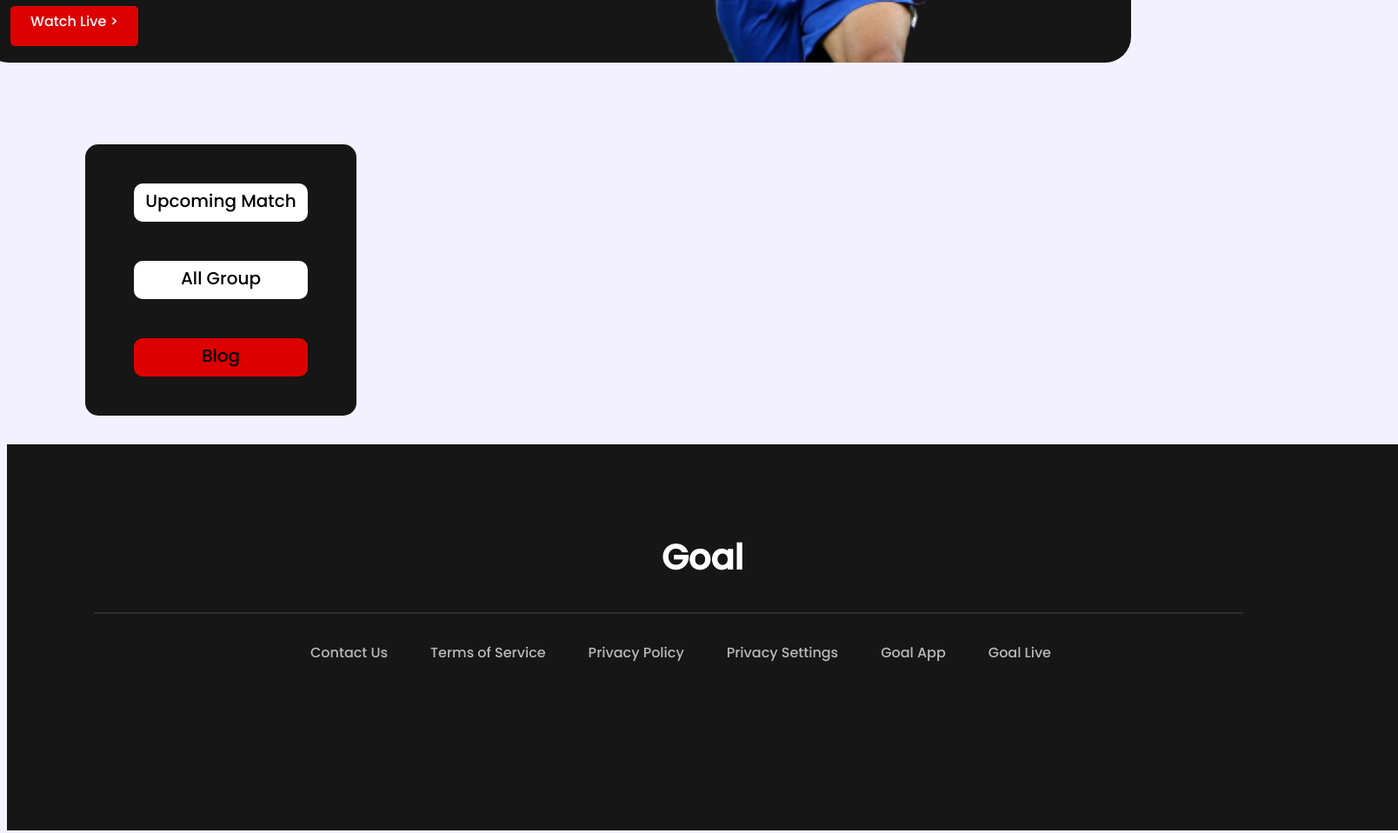
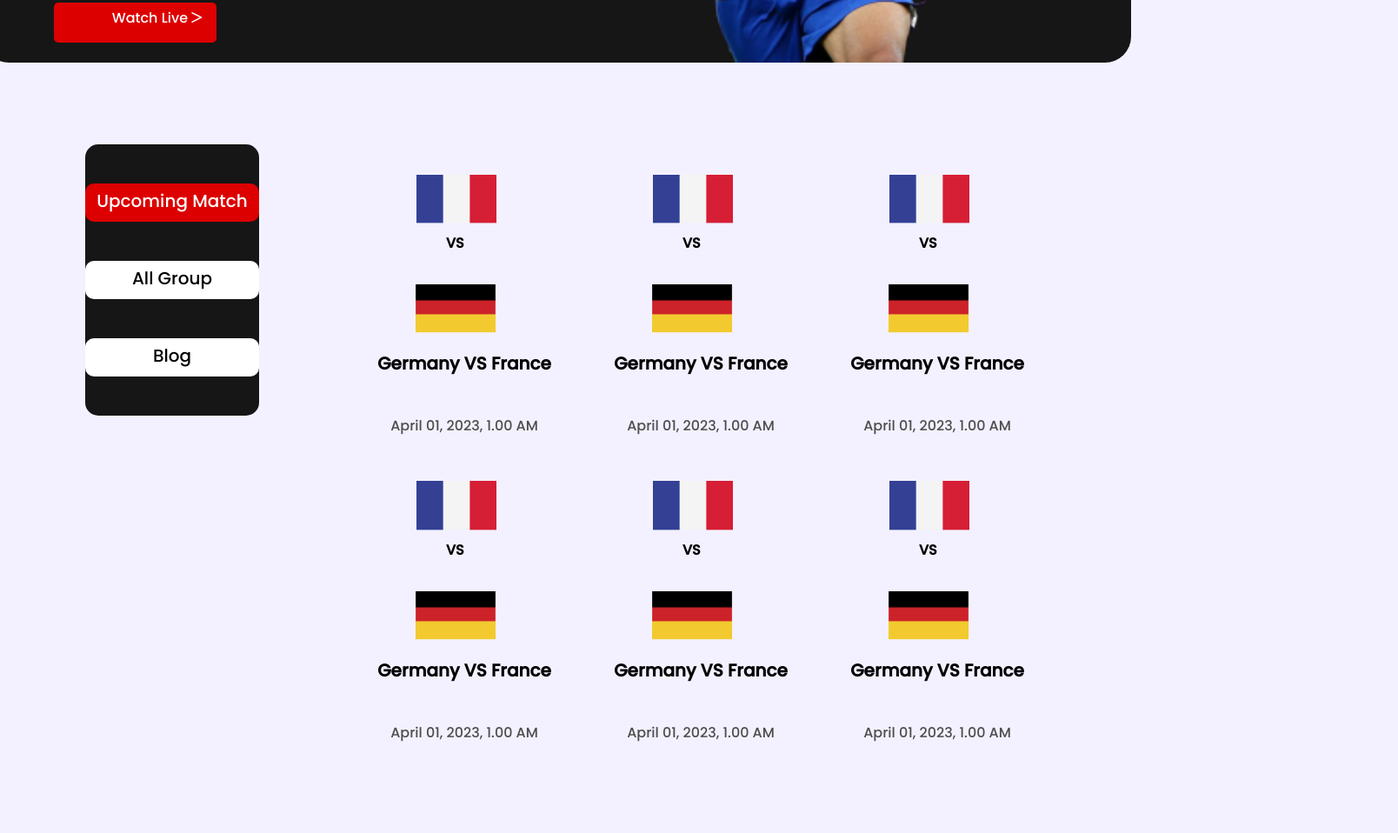
Before and after one commit to zasimmallick/world-cup, a plain HTML site: page match.html in a window 1280 px wide. Shown: the part 620-1578 px from the top of the page at 87% size, 1608 px wide, since content can reach past the window. Drawn offline with Linux system fonts and the light colour scheme.

Commit message:
least commit

```diff
--- a/match.html
+++ b/match.html
@@ -23,7 +23,7 @@
                       random text. It has roots in a piece of classical Latin literature from 45 BC, making it over 2000 years old.
                    </p>
                   <div class="link-button">
-                      <a class="link-button " target="_blank" href="https://www.facebook.com/zasimmallick.Z">Watch Live > </a>
+                      <a class="link-button " target="_blank" href="https://www.facebook.com/zasimmallick.Z">Watch Live <i class="fa-regular fa-greater-than"></i> </a>
                   </div>
 
             </div>
@@ -38,11 +38,103 @@
   <main>
       <section class="section-1">
           <div class="menu-bar">
-              <a href="" id="all" class="link-menu" >Upcoming Match</a>
+              <a href="" id="match" class="link-menu" >Upcoming Match</a>
               <a href="" id="all" class="link-menu">All Group</a>
-          <a href="" id="blog" class="link-menu">Blog</a>
+          <a href="http://127.0.0.1:5500/index.html" id="all" class="link-menu">Blog</a>
           </div>
+          <section class="section-3">
+            <div class="Matchs">
+                <div class="match-img">
+                    <img src="images/Flag.png" alt="">
+                    <h4>VS</h4>
+                    <img src="images/germany Flag.png" alt="">
+                </div>
+                <div  class="bolg-detail">
+                    <h3 id="title" class="blog-tilte">
+                        Germany VS France
+
+                    </h3>
+                    <p id="p">April 01, 2023, 1.00 AM</p>
+                </div>
+            </div>
+            <div class="Matchs">
+                <div class="match-img">
+                    <img src="images/Flag.png" alt="">
+                    <h4>VS</h4>
+                    <img src="images/germany Flag.png" alt="">
+                </div>
+                <div  class="bolg-detail">
+                    <h3 id="title" class="blog-tilte">
+                        Germany VS France
+
+                    </h3>
+                    <p id="p">April 01, 2023, 1.00 AM</p>
+                </div>
+            </div>
+            <div class="Matchs">
+                <div class="match-img">
+                    <img src="images/Flag.png" alt="">
+                    <h4>VS</h4>
+                    <img src="images/germany Flag.png" alt="">
+                </div>
+                <div  class="bolg-detail">
+                    <h3 id="title" class="blog-tilte">
+                        Germany VS France
+
+                    </h3>
+                    <p id="p">April 01, 2023, 1.00 AM</p>
+                </div>
+            </div>
+            <div class="Matchs">
+                <div class="match-img" >
+                    <div >
+                        <img src="images/Flag.png " alt="">
+                        <h4>VS</h4>
+                        <img src="images/germany Flag.png" alt="">
+                    </div>
+                </div>
+
+                <div  class="bolg-detail">
+                    <h3 id="title" class="blog-tilte">
+                        Germany VS France
+
+                    </h3>
+                    <p id="p">April 01, 2023, 1.00 AM</p>
+                </div>
+            </div>
+            <div class="Matchs">
+                <div class="match-img">
+                    <img src="images/Flag.png" alt="">
+                    <h4>VS</h4>
+                    <img src="images/germany Flag.png" alt="">
+                </div>
+                <div  class="bolg-detail">
+                    <h3 id="title" class="blog-tilte">
+                        Germany VS France
+
+                    </h3>
+                    <p id="p">April 01, 2023, 1.00 AM</p>
+                </div>
+            </div>
+            <div class="Matchs">
+                <div class="match-img">
+                    <img src="images/Flag.png" alt="">
+                    <h4>VS</h4>
+                    <img src="images/germany Flag.png" alt="">
+                </div>
+                <div  class="bolg-detail">
+                    <h3 id="title" class="blog-tilte">
+                        Germany VS France
+
+                    </h3>
+                    <p id="p">April 01, 2023, 1.00 AM</p>
+                </div>
+            </div>
+        </section>
+
           </section>
+
+
           </main>
           <section>
             <footer>
@@ -60,7 +152,11 @@
                     <p>Goal App </p>
                     <p>Goal Live</p>
             </div>
-
+            <div class="icons">
+                <a href="https://www.linkedin.com/in/zasimmallick/"><i class="fa-brands fa-linkedin"></i></a>
+                <a href="https://www.instagram.com/zasimmallick_/"><i class="fa-brands fa-instagram-square"></i></a>
+               <a href="https://www.facebook.com/zasimmallick.Z"><i class="fa-brands fa-facebook"></i></a>
+            </div>
 
           </footer>
         </section>
--- a/styles/style.css
+++ b/styles/style.css
@@ -24,6 +24,7 @@ header{
     justify-content: space-around;
 
 
+
 }
 .first-text{
     color: #FFFFFF;
@@ -41,6 +42,7 @@ header{
     font-size: 70px;
     margin-top: 10px;
     text-align: left;
+    margin-left: 50px;
 
 
 }
@@ -48,10 +50,11 @@ header{
     font-weight: 400;
     font-size: 16px;
     margin-top: 20px;
+    margin-left: 50px;
 }
 
 .link-button{
-    width: 137px;
+    width: 177px;
     height: 36px;
     background: #DD0000;
     border-radius: 5px;
@@ -59,8 +62,10 @@ header{
     text-align: center;
     font-weight: 400;
     color: white;
-    margin-top: 20px;
+    margin-top: 10px;
     padding: 5px 5px;
+    margin-left: 50px;
+
 
 
 }
@@ -102,11 +107,13 @@ main styles
 
     color: black;
 }
+
 #all{
     background-color: #FFFFFF;
 }
 #blog{
     background-color: #DD0000;
+    color: #FFFFFF;
 }
 
 /* transfers style */
@@ -119,6 +126,7 @@ main styles
     margin-left: 100px;
     margin-top: 94px;
     margin-right: 100px;
+    margin-bottom: 100px;
 }
 .transfers{
     padding: 10px;
@@ -127,7 +135,7 @@ main styles
 }
 
 
-img{
+.blog-img img{
         width: 312px;
         height: 175px;
 }
@@ -151,6 +159,66 @@ img{
     align-items: center;
     justify-content: space-between;
 }
+
+/*---------
+section-3 styles
+ -------------*/
+ .section-3{
+     display: flex;
+    flex-direction: row;
+    justify-content: center;
+    display: grid;
+    grid-template-columns: repeat(3, 1fr );
+    margin-left: 100px;
+    margin-top: 94px;
+    margin-right: 100px;
+    margin-bottom: 100px;
+ }
+ .matchs{
+    padding: 30px;
+   border-radius: 15px;
+   margin: 30px;
+ }
+
+ h4{
+   margin-top: 10px;
+   margin-bottom: 1px;
+   margin-left: 115px;
+ }
+
+
+ .match-img img{
+    display: inline;
+    display: flex;
+    justify-content: center;
+    align-items: center;
+    margin-left: 80px;
+
+    margin-top: 35px;
+    width: 93.04px;
+    height: 56.18px;
+}
+ #match{
+    background-color: #DD0000;
+    color: #FFFFFF;
+ }
+ #title{
+    font-weight: 600;
+    font-size: 20px;
+    text-align: center;
+
+
+ }
+ #p{
+    color: #4D4D4D;
+    font-weight: 400;
+    font-size: 16px;
+    text-align: center;
+
+
+
+ }
+
 
 /* footer styles */
     h1{
@@ -187,9 +255,16 @@ img{
 
 
     }
+    .icons{
+        display: flex;
+        justify-content: space-evenly;
+        margin-top: 30px;
+        margin-left: 500px;
+        margin-right: 550px;
+    }
     footer{
         background: #161616;
-      width: 1600px;
+      width: 1510px;
       height: 444px;
 
 
```
Also changed, not shown: index.html (+8 -2 lines).
